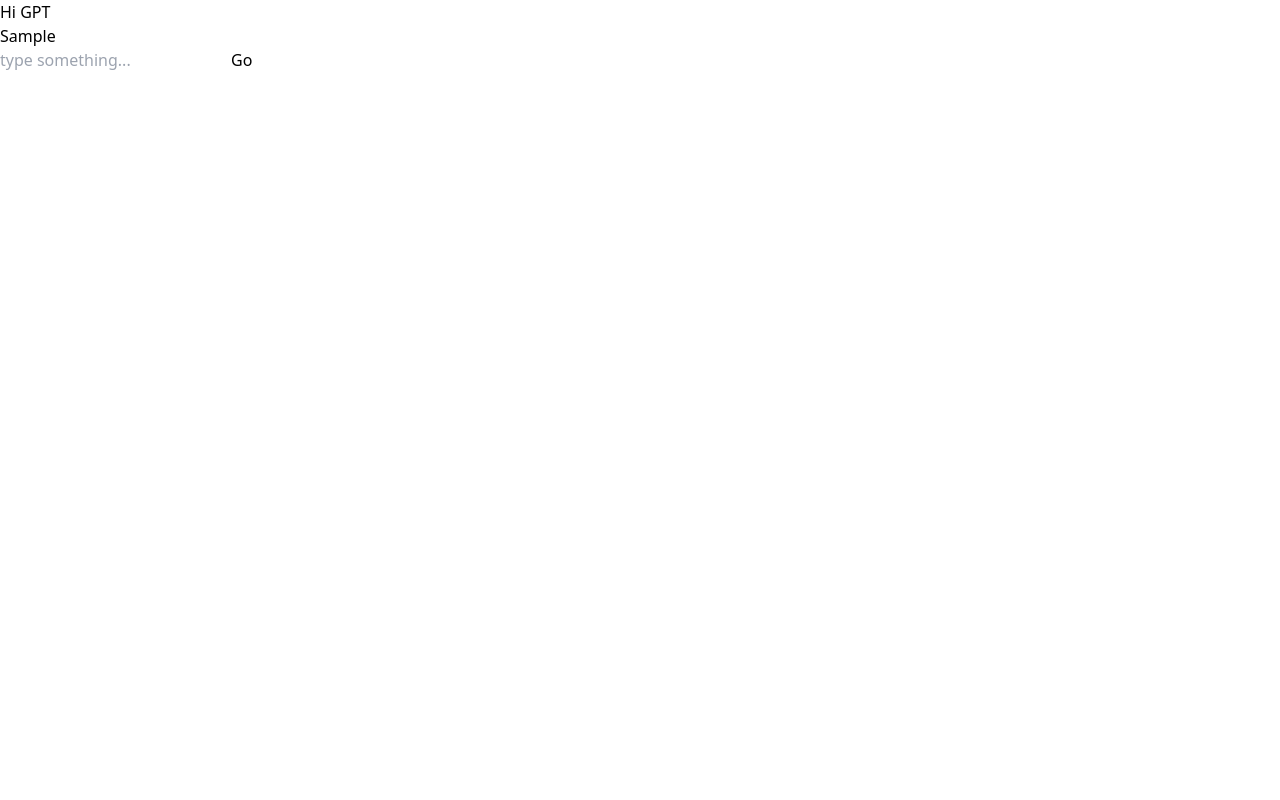
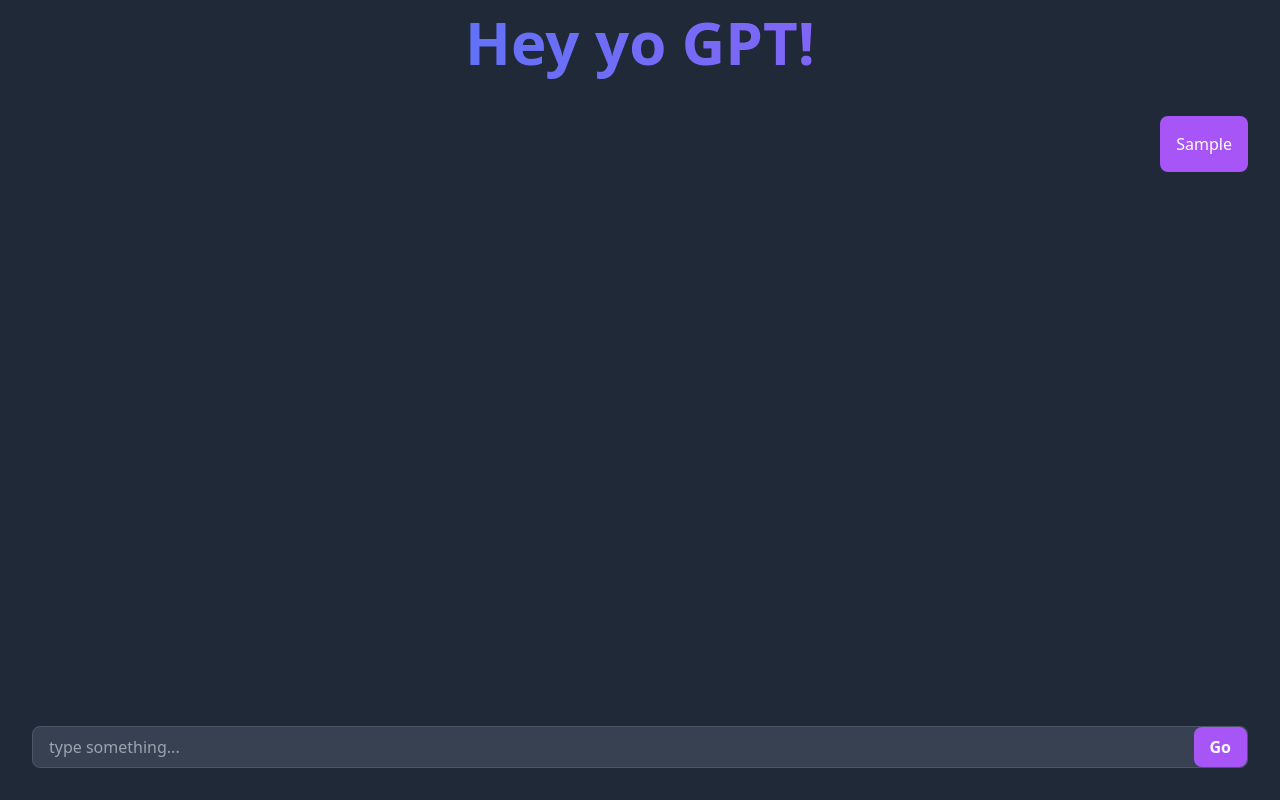
Before and after one commit to Supanut1911/Nextjs-ChatGPT-API, a Next.js app: page / in a window 1280 px wide. Both pictures are taken after typing "Sample" into the empty fields and a click on the button "Go". Built offline with nearby package versions, Linux system fonts and the light colour scheme; no server answers.

Commit message:
:lipstick: - add ui

```diff
--- a/pages/index.tsx
+++ b/pages/index.tsx
@@ -56,14 +56,36 @@ export default function Home() {
   };
 
   return (
-    <>
-      <p>Hi GPT</p>
+    <div className="container mx-auto mx-w-[800px]">
+      <div className="flex flex-col h-screen bg-gray-800">
+        <h1 className="bg-gradient-to-r from-blue-500 to-purple-500 text-transparent bg-clip-text text-center py-3 font-bold text-6xl">
+          Hey yo GPT!
+        </h1>
+        <div className="flex-grow p-8">
+          <div className="flex flex-col space-y-4">
             {chatLogs.map((message, idx) => (
-        <div key={idx}>{message.message}</div>
+              <div
+                key={idx}
+                className={`flex ${
+                  message.type === "user" ? "justify-end" : "justify-start"
+                } `}
+              >
+                <div
+                  className={`${
+                    message.type === "user" ? "bg-purple-500" : "bg-gray-500"
+                  } rounded-lg p-4 text-white max-w-sm`}
+                >
+                  {message.message}
+                </div>
+              </div>
             ))}
+          </div>
+        </div>
 
-      <form onSubmit={handleSubmit}>
+        <form onSubmit={handleSubmit} className="flex-none p-8">
+          <div className="flex rounded-lg border border-gray-600 bg-gray-700">
             <input
+              className="flex-grow px-4 py-2 bg-transparent text-white focus:outline-none"
               type="text"
               placeholder="type something..."
               value={inputValue}
@@ -71,8 +93,15 @@ export default function Home() {
                 setInputValue(e.target.value);
               }}
             />
-        <button type="submit">Go</button>
+            <button
+              type="submit"
+              className="bg-purple-500 rounded-lg px-4 py-2 text-white font-semibold focus:outline-none hover:bg-purple-600 transition-colors duration-300"
+            >
+              Go
+            </button>
+          </div>
         </form>
-    </>
+      </div>
+    </div>
   );
 }
```
Lines whose indentation alone changed are shown as unchanged.
